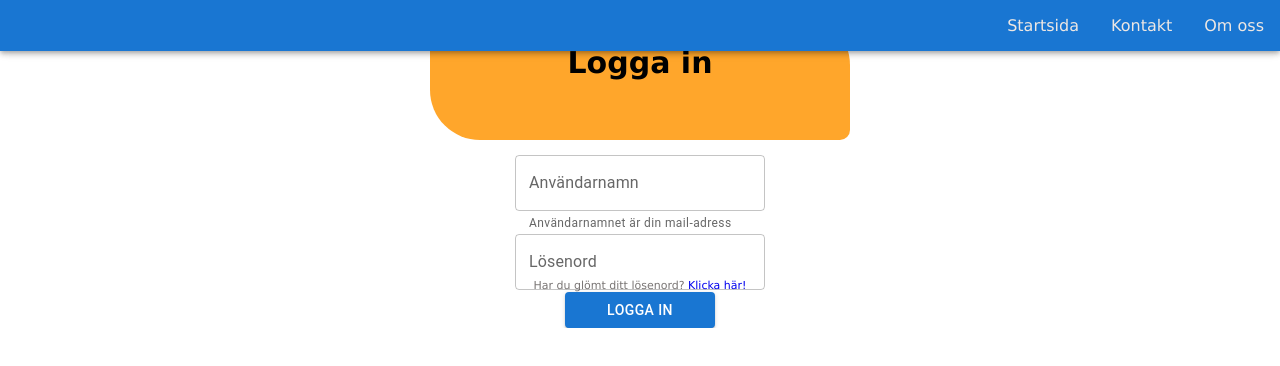
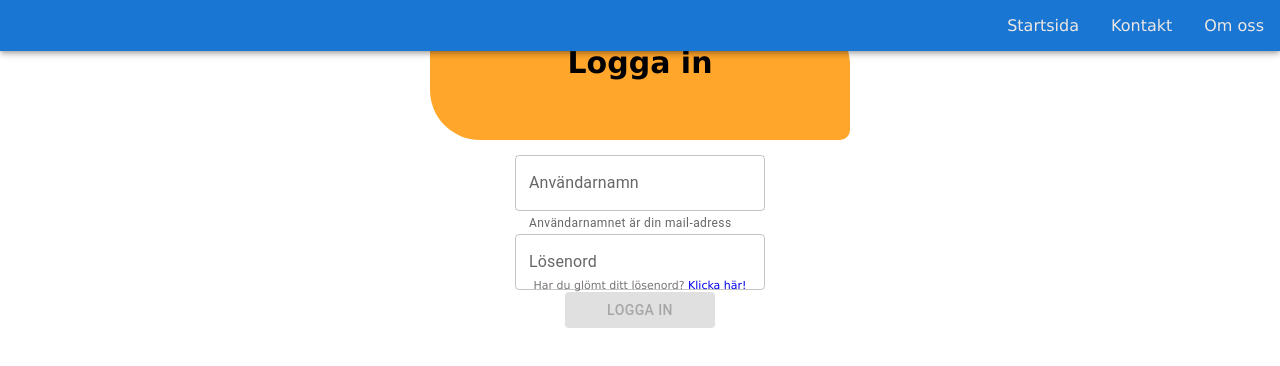
Before and after one commit to indigobluw/vhvh-frontend, a Next.js app: page /login in a window 1280 px wide. Shown: the top 366 px of the page. Built offline with nearby package versions, Linux system fonts and the light colour scheme.

Commit message:
PAIR PROGRAMMING, disabeling button when textfield empty LOGIN

```diff
--- a/src/pages/login.js
+++ b/src/pages/login.js
@@ -6,12 +6,14 @@ import TextField from "@mui/material/TextField";
 import Button from "@mui/material/Button";
 import Link from "next/link";
 import Alert from "@mui/material";
+import { useEffect } from "react";
 
 export default function Login() {
   const router = useRouter();
   const [username, setUsername] = useState("");
   const [password, setPassword] = useState("");
   const [loginError, setLoginError] = useState(false);
+  const [isEmpty, setIsEmpty] = useState(false);
 
   function sendLoginRequest() {
     const requestBody = {
@@ -26,10 +28,10 @@ export default function Login() {
       body: JSON.stringify(requestBody),
     })
       .then((response) => {
-        if (response.status === 200 ) {
+        if (response.status === 200) {
           console.log("Du är inloggad!");
           return response.json();
-        } else if (response.status === 500) {
+        } else if (response.status === 500 || response.status === 401) {
           console.log("Oj! Något gick fel!");
           setLoginError(true);
         }
@@ -64,6 +66,10 @@ export default function Login() {
         console.error(error);
       });
   }
+
+  useEffect(() => {
+    setIsEmpty(username === "" || password === "");
+  }, [username, password]);
 
   return (
     <div>
@@ -103,6 +109,17 @@ export default function Login() {
           Har du glömt ditt lösenord?&nbsp;{" "}
           <Link href="/comingSoon">Klicka här!</Link>
         </p>
+        {isEmpty ? (
+          <Button
+            sx={{ width: 150 }}
+            variant="contained"
+            type="submit"
+            className={styles.button}
+            disabled
+          >
+            Logga in
+          </Button>
+        ) : (
           <Button
             sx={{ width: 150 }}
             variant="contained"
@@ -112,6 +129,7 @@ export default function Login() {
           >
             Logga in
           </Button>
+        )}
       </div>
     </div>
   );
--- a/src/styles/CreateAccount.module.scss
+++ b/src/styles/CreateAccount.module.scss
@@ -59,6 +59,7 @@
 .link {
   margin-top: 1em;
   color: $Gray;
+  margin-bottom: 2em;
 }
 .checkbox {
   display: flex;
```
Lines whose indentation alone changed are shown as unchanged.
